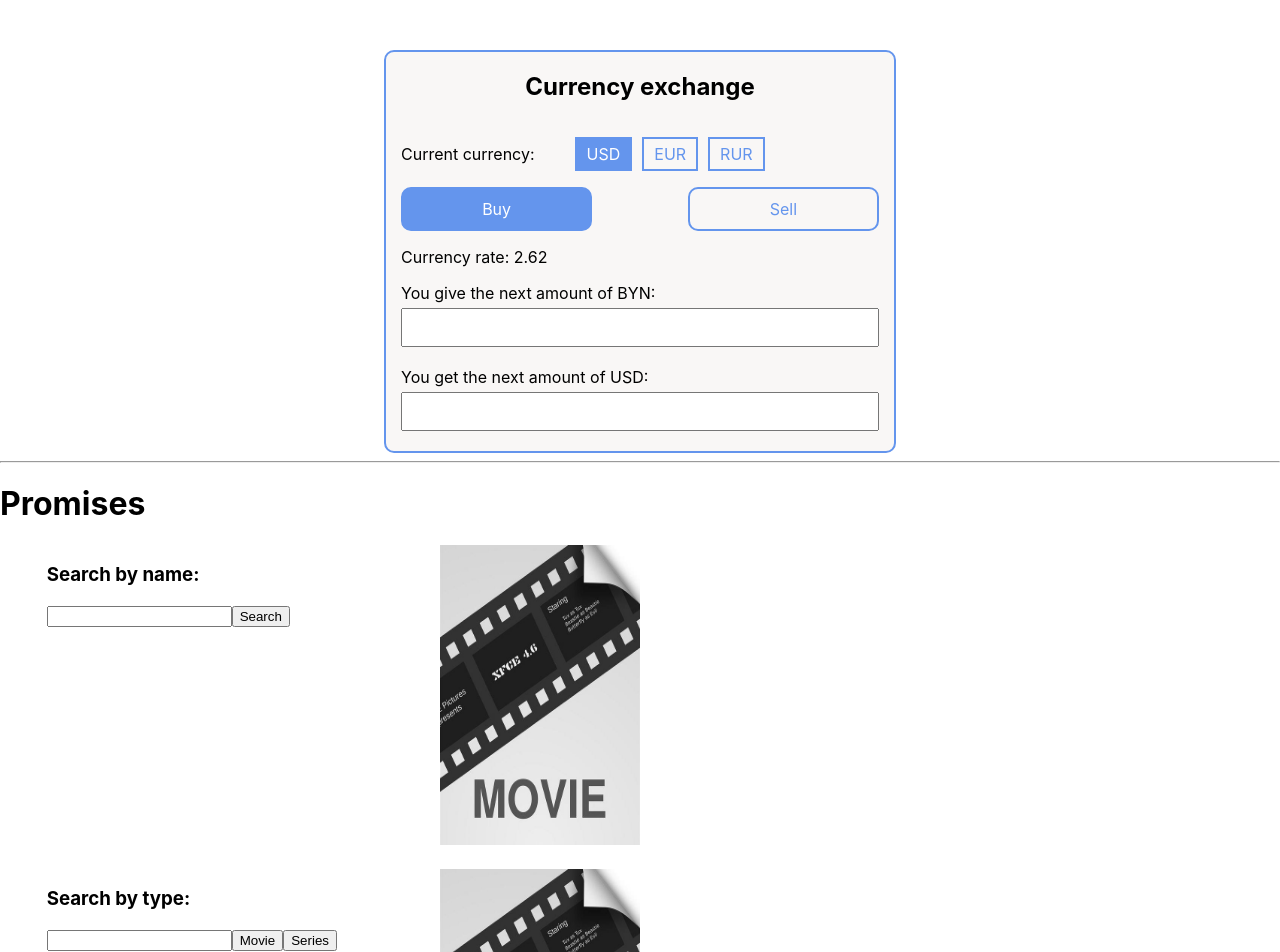
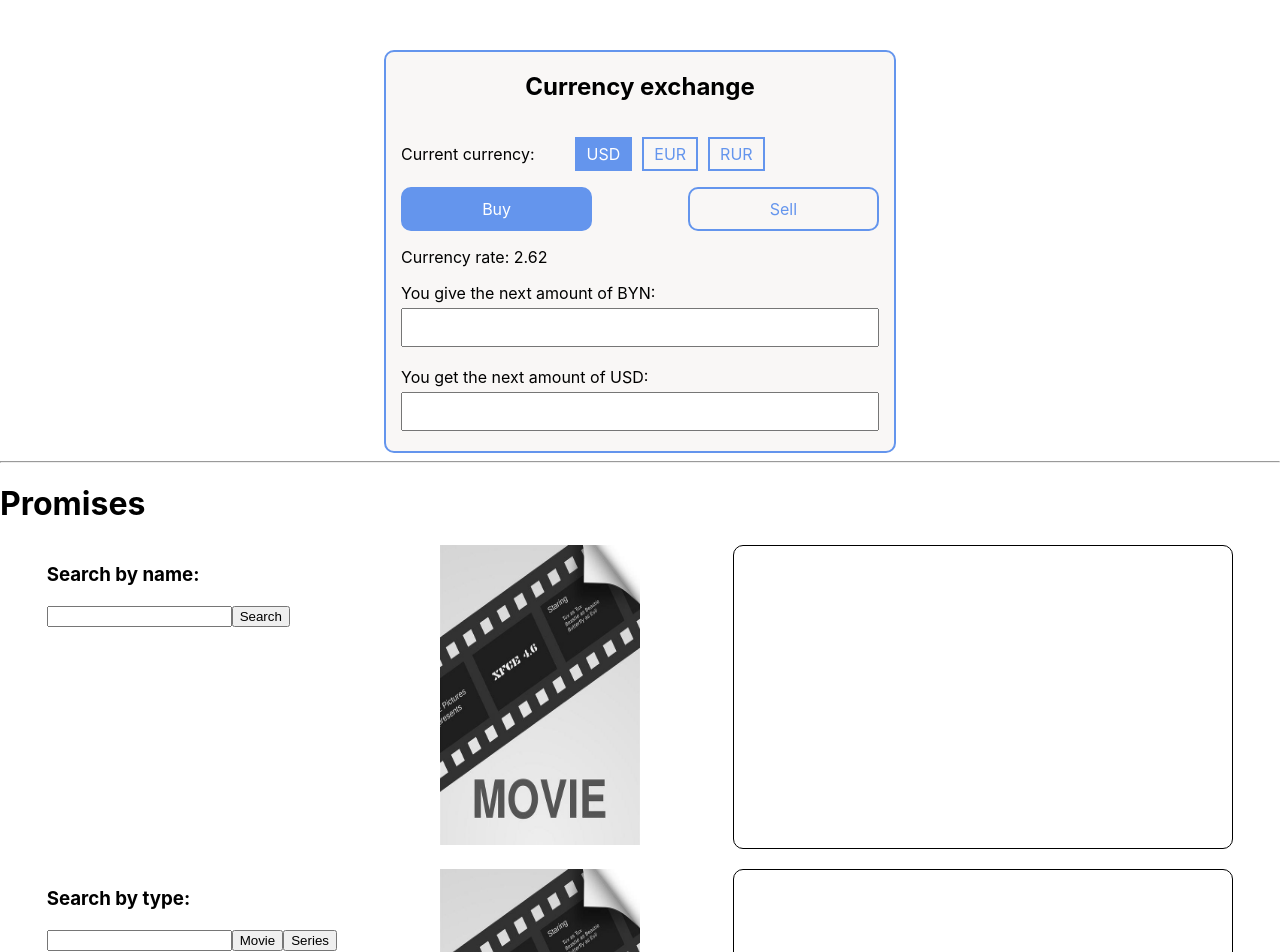
Before and after one commit to Traigel/JS-lessons, a React (Create React App) app: page / in a window 1280 px wide. Shown: the top 952 px of the page. Built offline with nearby package versions, Linux system fonts and the light colour scheme.

Commit message:
lesson 14 - class

```diff
--- a/src/lessons/lesson3/Lesson3.module.css
+++ b/src/lessons/lesson3/Lesson3.module.css
@@ -11,12 +11,13 @@
 .poster img {
     width: 200px;
     height: 300px;
-
 }
 
 .film {
     width: 500px;
-
+    border: 1px solid;
+    border-radius: 10px;
+    padding: 5px;
 }
 
 .film div div {
--- a/src/lessons/lesson7/lesson7.ts
+++ b/src/lessons/lesson7/lesson7.ts
@@ -24,7 +24,7 @@ class Animal {
     constructor(name: string = 'Animal') {
         this.name = name;
     };
-    name: string = '';
+    name: string
     walk() {
         console.log(`${this.name} walking`)
     };
```
Also changed, not shown: src/native-JS/lesson_14.js (added, +204 -0 lines).
